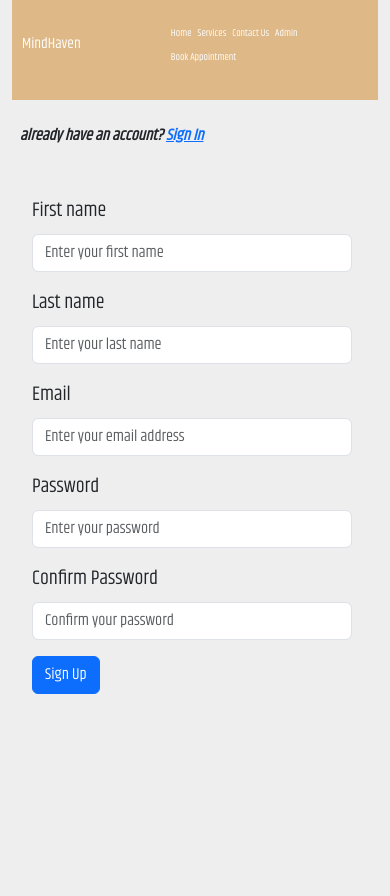
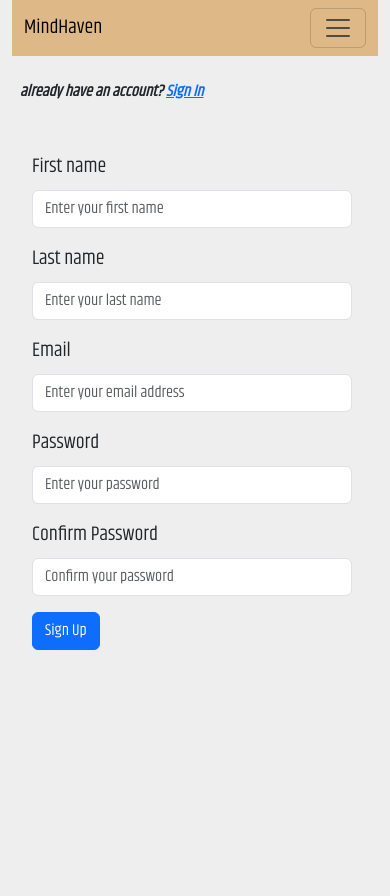
Before and after one commit to Stevey144/MindHaven, a Django app: page /signup in a window 390 px wide. After the commit the page ends 650 px from the top, so only its background shows below. Run offline with Django 5.2, Linux system fonts and the light colour scheme.

Commit message:
replaced nav bar

```diff
--- a/mind_haven_web_app/templates/base.html
+++ b/mind_haven_web_app/templates/base.html
@@ -20,31 +20,10 @@
             width: 50px !important;
         }
     </style>
+
+
 </head>
 <body>
-
-
-    <div class="container container-media">
-        <div class="header">
-
-        <div class="logo">
-            <h1>MindHaven</h1>
-        </div>
-
-        <div class="nav">
-            <ul>
-                <li><a href="{% url 'welcome' %}">Home</a></li>
-                <li><a href="#Service-section">Services</a></li>
-                <li><a href="#contact-us" id="contact-align">Contact Us</a></li>
-                <li><a href="{% url 'admin-sign-up' %}">Admin</a></li>
-                <li>
-                <a href="{% url 'appointment' %}">Book Appointment</a>
-                </li>
-            </ul>
-        </div>
-
-    </div>
-
 
     <div class="modal fade" id="messageModal" tabindex="-1" aria-labelledby="messageModalLabel" aria-hidden="true">
         <div class="modal-dialog">
@@ -63,6 +42,46 @@
         </div>
     </div>
 
+    <div class="container container-media">
+
+        <nav class="navbar navbar-expand-lg navbar-light bg-light" style="background-color:burlywood !important;">
+            <div class="container-fluid">
+              <a class="navbar-brand" href="#">MindHaven</a>
+              <button class="navbar-toggler" type="button" data-bs-toggle="collapse" data-bs-target="#navbarNavDropdown" aria-controls="navbarNavDropdown" aria-expanded="false" aria-label="Toggle navigation">
+                <span class="navbar-toggler-icon"></span>
+              </button>
+              <div class="collapse navbar-collapse" id="navbarNavDropdown">
+                <ul class="navbar-nav">
+                  <li class="nav-item">
+                    <li><a class="nav-link active" aria-current="page" href="{% url 'welcome' %}">Home</a></li>
+                  </li>
+                  <li class="nav-item">
+                    <li><a  class="nav-link" href="#Service-section">Services</a></li>
+                  </li>
+                  <li class="nav-item">
+                    <li><a class="nav-link" href="#contact-us" id="contact-align">Contact Us</a></li>
+                  </li>
+                  <li><a class="nav-link"  href="{% url 'admin-sign-up' %}">Admin</a></li>
+                  </li>
+
+                  <li>
+                    <a  class="nav-link" href="{% url 'appointment' %}">Book Appointment</a>
+                    </li>
+
+                  <li class="nav-item dropdown">
+                    <a class="nav-link dropdown-toggle" href="#" id="navbarDropdownMenuLink" role="button" data-bs-toggle="dropdown" aria-expanded="false">
+                      Account
+                    </a>
+                    <ul class="dropdown-menu" aria-labelledby="navbarDropdownMenuLink">
+                      <li><a class="dropdown-item" href="#">Logout</a></li>
+                    </ul>
+                  </li>
+                </ul>
+              </div>
+            </div>
+          </nav>
+
+
     {% block container-content %}
     <div class="banner">
         <div class="appointment">
@@ -73,7 +92,7 @@
 
     <div class="Service-section" id="Service-section">
 
-        <div><h1 class="our-services">OUR SERVICES</h1></div>
+        <div><h1 class="our-services mt-5">OUR SERVICES</h1></div>
 
         <div ><h1 class="h-m">HOUSING AND MENTAL HEALTH SUPPORT</h1></div>
 
@@ -113,11 +132,8 @@
 
     </div>
 
-
+<script src="https://cdn.jsdelivr.net/npm/bootstrap@5.3.1/dist/js/bootstrap.bundle.min.js"></script>
 <script src="https://code.jquery.com/jquery-3.6.0.min.js"></script>
-<script src="https://cdn.jsdelivr.net/npm/bootstrap@5.3.0-alpha1/dist/js/bootstrap.bundle.min.js"></script>
-<script src="https://cdn.jsdelivr.net/npm/bootstrap@5.3.0-alpha1/dist/js/bootstrap.bundle.min.js"></script>
-
 <script>
     $(document).ready(function () {
         {% if messages %}
--- a/mind_haven_web_app/templates/mind_haven_web_app/admin-sign-in.html
+++ b/mind_haven_web_app/templates/mind_haven_web_app/admin-sign-in.html
@@ -29,9 +29,8 @@ Admin-sign-In
 </div>
 </div>
 
+<script src="https://cdn.jsdelivr.net/npm/bootstrap@5.3.0-alpha1/dist/js/bootstrap.bundle.min.js"></script>
 <script src="https://code.jquery.com/jquery-3.6.0.min.js"></script>
-<script src="https://cdn.jsdelivr.net/npm/bootstrap@5.3.0-alpha1/dist/js/bootstrap.bundle.min.js"></script>
-<script src="https://cdn.jsdelivr.net/npm/bootstrap@5.3.0-alpha1/dist/js/bootstrap.bundle.min.js"></script>
 
 
 <script>
--- a/mind_haven_web_app/templates/mind_haven_web_app/admin-sign-up.html
+++ b/mind_haven_web_app/templates/mind_haven_web_app/admin-sign-up.html
@@ -35,9 +35,8 @@ Admin-sign-up
 </div>
 </div>
 
+<script src="https://cdn.jsdelivr.net/npm/bootstrap@5.3.0-alpha1/dist/js/bootstrap.bundle.min.js"></script>
 <script src="https://code.jquery.com/jquery-3.6.0.min.js"></script>
-<script src="https://cdn.jsdelivr.net/npm/bootstrap@5.3.0-alpha1/dist/js/bootstrap.bundle.min.js"></script>
-<script src="https://cdn.jsdelivr.net/npm/bootstrap@5.3.0-alpha1/dist/js/bootstrap.bundle.min.js"></script>
 
 
 <script>
--- a/mind_haven_web_app/templates/mind_haven_web_app/appointment.html
+++ b/mind_haven_web_app/templates/mind_haven_web_app/appointment.html
@@ -35,9 +35,8 @@ Appointment
     </div>
 
 
+<script src="https://cdn.jsdelivr.net/npm/bootstrap@5.3.0-alpha1/dist/js/bootstrap.bundle.min.js"></script>
 <script src="https://code.jquery.com/jquery-3.6.0.min.js"></script>
-<script src="https://cdn.jsdelivr.net/npm/bootstrap@5.3.0-alpha1/dist/js/bootstrap.bundle.min.js"></script>
-<script src="https://cdn.jsdelivr.net/npm/bootstrap@5.3.0-alpha1/dist/js/bootstrap.bundle.min.js"></script>
 
 <script>
     $(document).ready(function () {
--- a/mind_haven_web_app/templates/mind_haven_web_app/booking.html
+++ b/mind_haven_web_app/templates/mind_haven_web_app/booking.html
@@ -112,9 +112,8 @@ Appointment
 
         </div>
     </div>
+    <script src="https://cdn.jsdelivr.net/npm/bootstrap@5.3.0-alpha1/dist/js/bootstrap.bundle.min.js"></script>
     <script src="https://code.jquery.com/jquery-3.6.0.min.js"></script>
-    <script src="https://cdn.jsdelivr.net/npm/bootstrap@5.3.0-alpha1/dist/js/bootstrap.bundle.min.js"></script>
-    <script src="https://cdn.jsdelivr.net/npm/bootstrap@5.3.0-alpha1/dist/js/bootstrap.bundle.min.js"></script>
 
 
 
--- a/mind_haven_web_app/templates/mind_haven_web_app/signup.html
+++ b/mind_haven_web_app/templates/mind_haven_web_app/signup.html
@@ -31,9 +31,8 @@
     </div>
 
 </div>
+<script src="https://cdn.jsdelivr.net/npm/bootstrap@5.3.0-alpha1/dist/js/bootstrap.bundle.min.js"></script>
 <script src="https://code.jquery.com/jquery-3.6.0.min.js"></script>
-<script src="https://cdn.jsdelivr.net/npm/bootstrap@5.3.0-alpha1/dist/js/bootstrap.bundle.min.js"></script>
-<script src="https://cdn.jsdelivr.net/npm/bootstrap@5.3.0-alpha1/dist/js/bootstrap.bundle.min.js"></script>
 
 <script>
     $(document).ready(function () {
--- a/mind_haven_web_app/templates/mind_haven_web_app/view-booking-details.html
+++ b/mind_haven_web_app/templates/mind_haven_web_app/view-booking-details.html
@@ -30,10 +30,8 @@ View Booking Details
 
 </div>
 
-
+<script src="https://cdn.jsdelivr.net/npm/bootstrap@5.3.0-alpha1/dist/js/bootstrap.bundle.min.js"></script>
 <script src="https://code.jquery.com/jquery-3.6.0.min.js"></script>
-<script src="https://cdn.jsdelivr.net/npm/bootstrap@5.3.0-alpha1/dist/js/bootstrap.bundle.min.js"></script>
-<script src="https://cdn.jsdelivr.net/npm/bootstrap@5.3.0-alpha1/dist/js/bootstrap.bundle.min.js"></script>
 
 
 <script>
--- a/mind_haven_web_app/templates/mind_haven_web_app/view-booking.html
+++ b/mind_haven_web_app/templates/mind_haven_web_app/view-booking.html
@@ -47,4 +47,6 @@ Booking List
           </table>
     </div>
 </div>
+<script src="https://cdn.jsdelivr.net/npm/bootstrap@5.3.0-alpha1/dist/js/bootstrap.bundle.min.js"></script>
+<script src="https://code.jquery.com/jquery-3.6.0.min.js"></script>
 {% endblock container-content %}
--- a/static/css/styles.css
+++ b/static/css/styles.css
@@ -1,71 +1,12 @@
 *{
     box-sizing: border-box;
     font-family: Khand !important;
-}
-
-
-.container{
-    width: 1200px;
-    min-height: 700px;
-    background-color:#eee;
-    margin: auto;
-}
-
-.container .header{
-    width: 100%;
-    height: 100px;
-    background-color:burlywood;
-    padding: 10px;
-}
-
-.container .logo{
-    width: 30%;
-    float:left;
-}
-.container .logo h1{
-    color: white;
-    font-family: verdana;
-}
-
-.container .nav{
-    float: right;
-    width:65%;
-    padding: 10px;
-}
-.container .nav ul{
-    list-style-type: none;
-}
-.container .nav ul li{
-    float: left;
-}
-.container .nav ul li a{
-    text-decoration: none;
-    margin: 9px;
-    padding: 5px;
-    font-size: 20px;
-    font-family: verdana;
-    color: white;
-}
-.container .txtsearch{
-    font-size: 16px;
-    height: 30px;
-    border-radius: 20px;
-    width: 200px !important;
 }
 
 .container a:hover{
     background-color: blueviolet;
     color: white;
     border-radius: 10px;
-}
-.btn-search{
-    font-size: 20px;
-    border-radius: 10px;
-
-}
-.btn-search:hover{
-    background-color: blueviolet;
-    color:white;
 }
 
 .banner{
@@ -257,26 +198,6 @@
         background-color: #eee !important;
     }
 
-    .container .logo h1{
-        font-family: verdana;
-        font-size: 15px !important;
-    }
-     .nav{
-        width: 70% !important;
-        display: inline-flex !important;
-
-     }
-
-        .container .nav ul li a{
-            text-decoration: none;
-            font-size: 10px !important;
-            font-family: verdana;
-            color: white;
-            margin: 0  !important;
-            display: inline !important;
-            flex-shrink:initial;
-        }
-
     .appointment{
         width: 150px !important;
         float: left;
@@ -284,11 +205,6 @@
         border-radius: 10px;
         font-family: tahoma;
         margin: 35px -50px 0px 600px !important;
-    }
-
-
-    .banner{
-       margin-bottom: -200px !important;
     }
 
     .section-for-sign-up{
@@ -344,6 +260,11 @@
             width: 320px;
         }
 
+        .our-services{
+            font-size: 20px;
+
+        }
+
 }
 
 
@@ -362,37 +283,10 @@
     background-color:#eee;
   }
 
-  .container .header{
-    width: 100%;
-    height: 100px;
-    background-color:burlywood;
-    padding: 10px;
-}
-
-.container .logo h1{
-    color: white;
-    font-family: verdana;
-    font-size: 20px;
-    margin-top: 25px;
-}
-
-.txtsearch, .btn-search{
-    visibility: hidden;
-}
-
-
-.container .nav ul li a{
-    text-decoration: none;
-    margin: 4px;
-    padding: 3px;
-    font-size: 15px;
-    font-family: verdana;
-    color: white;
-}
 
 .banner{
     width: 100% !important;
-    height: 500px;
+    height: 300px;
     background-image: url('/static/images/support-worker1.jpg');
     background-size:contain;
     background-repeat: no-repeat;
```
Also changed, not shown: db.sqlite3.
